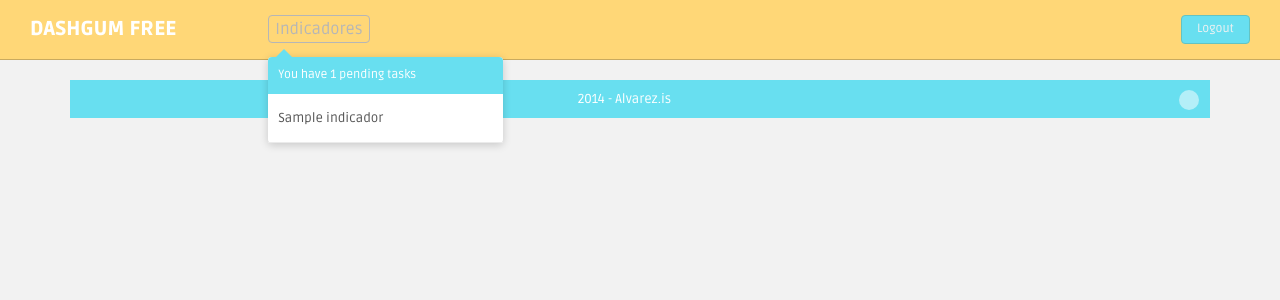
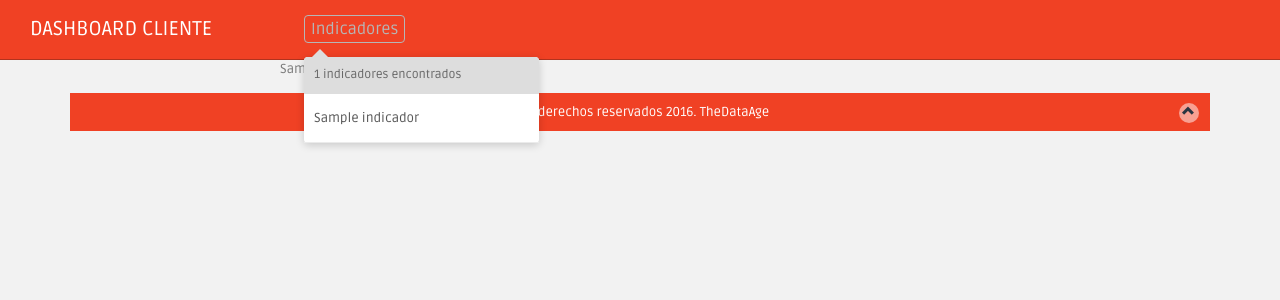
Before and after one commit to TheEnmanuel23/Dashboard_Client, a Django app: template dbi_client_app/templates/index.html in a window 1280 px wide, after a click on "Indicadores". Shown: the top 300 px of the page. Run offline with Django 3.2, Linux system fonts and the light colour scheme; the template is opened without the code that fills it: most values are stand-ins (such as "Sample title", 1, 10 or a date in 2020); some libraries are stand-ins or nearby versions.

Commit message:
cambie el metodo que obtenia los indcadores haciendo que me retornara una lista de indicadores ya que antes lo hacia uno por uno con yield y cambie el color de menu y footer

```diff
--- a/dbi_client_app/static/css/style.css
+++ b/dbi_client_app/static/css/style.css
@@ -29,11 +29,11 @@ a, a:hover, a:focus {
 }
 ::selection {
 
-    background: #68dff0;
+    background: rgb(240, 65, 36);;
     color: #fff;
 }
 ::-moz-selection {
-    background: #68dff0;
+    background: rgb(240, 65, 36);;
     color: #fff;
 }
 
@@ -221,7 +221,7 @@ ul.top-menu > li > .logout {
 	border: 1px solid #64c3c2 !important;
 	padding: 5px 15px;
 	margin-right: 15px;
-	background: #68dff0;
+	background: rgb(240, 65, 36);;
 	margin-top: 15px;
 }
 
@@ -413,8 +413,8 @@ ul.sidebar-menu li a.active i {
 }
 
 .black-bg {
-    background: #ffd777;
-    border-bottom: 1px solid #c9aa5f;
+    background: #F04124;
+    border-bottom: 1px solid #B1331E;
 }
 
 .wrapper {
@@ -468,11 +468,11 @@ a.logo span {
 }
 
 ul.top-menu > li > a {
-    color: #666666;
+    color: #FFFFFF;
     font-size: 16px;
     border-radius: 4px;
     -webkit-border-radius: 4px;
-    border:1px solid #666666 !important;
+    border:1px solid #FFFFFF !important;
     padding: 2px 6px;
     margin-right: 15px;
 }
@@ -523,8 +523,7 @@ ul.top-menu > li > a:hover, ul.top-menu > li > a:focus {
 }
 
 .dropdown-menu.extended li p.green {
-    background-color: #68dff0;
-    color: #fff;
+    background-color: #DDDDDD;
 }
 
 .dropdown-menu.extended li p.yellow {
@@ -727,9 +726,9 @@ ul.top-menu > li > a:hover, ul.top-menu > li > a:focus {
     border-top-color: #FCB322 !important;
 }
 .notify-arrow-green {
-    border-color: transparent transparent #68dff0;
-    border-bottom-color: #68dff0 !important;
-    border-top-color: #68dff0 !important;
+    border-color: transparent transparent #DDDDDD;
+    border-bottom-color: #DDDDDD !important;
+    border-top-color: #DDDDDD !important;
 }
 
 
@@ -2216,7 +2215,7 @@ label {
 
 /*footer*/
 .site-footer {
-    background: #68dff0;
+    background: rgb(240, 65, 36);;
     color: #fff;
     padding: 10px 0;
 }
--- a/dbi_client_app/templates/base.html
+++ b/dbi_client_app/templates/base.html
@@ -20,7 +20,7 @@
 		  	<div class="fa fa-bars tooltips" data-placement="right" data-original-title="Toggle Navigation"></div>
 		</div>
 		<!--logo start-->
-		<a href="index.html" class="logo"><b>DASHGUM FREE</b></a>
+		<a href="index.html" class="logo">Dashboard cliente</a>
 		<div class="nav notify-row" id="top_menu">
 			  <ul class="nav top-menu">
                     <!-- settings start -->
@@ -31,7 +31,7 @@
                         <ul class="dropdown-menu extended tasks-bar">
                             <div class="notify-arrow notify-arrow-green"></div>
                             <li>
-                                <p class="green">You have {{ indicadores_list|length }} pending tasks</p>
+                                <p class="green">{{ indicadores_list|length }} indicadores encontrados</p>
                             </li>
                             {% for indicador in indicadores_list %}
 								<li>
@@ -46,11 +46,6 @@
                         </ul>
                     </li>
 			  </ul>
-		</div>
-		<div class="top-menu">
-			<ul class="nav pull-right top-menu">
-			    <li><a class="logout" href="login.html">Logout</a></li>
-			</ul>
 		</div>
     </header>
   	<section id="main-content">
@@ -67,9 +62,9 @@
       <!--footer start-->
 	<footer class="site-footer">
 	  	<div class="text-center">
-	      	2014 - Alvarez.is
+	      	Todos los derechos reservados 2016. TheDataAge
 	     	<a href="index.html#" class="go-top">
-	        	<i class="fa fa-angle-up"></i>
+	        	<i class="fa glyphicon glyphicon-chevron-up"></i>
 	     	</a>
 	  	</div>
 	</footer>
--- a/dbi_client_app/templates/index.html
+++ b/dbi_client_app/templates/index.html
@@ -1,4 +1,4 @@
 {% extends 'base.html' %}
 {% block main %}
-
+	{{ data_table }}
 {% endblock main %}
--- a/dbi_client_app/views.py
+++ b/dbi_client_app/views.py
@@ -20,5 +20,5 @@ class home(DetailView):
 	    self.object = self.get_object()
 	    data = ConfigProject(self.object)
 	    context['data_table'] = data.getIndicadoresWithValue()
-	    context['indicadores_list'] = data.getIndicadoresToShow()
+	    context['indicadores_list'] = data.getIndicadoresList()
 	    return context
```
Also changed, not shown: other parts of dbi_client_app/static/css/style.css (+18 -18 lines), dbi_client_app/process_project.py (+5 -3 lines).
